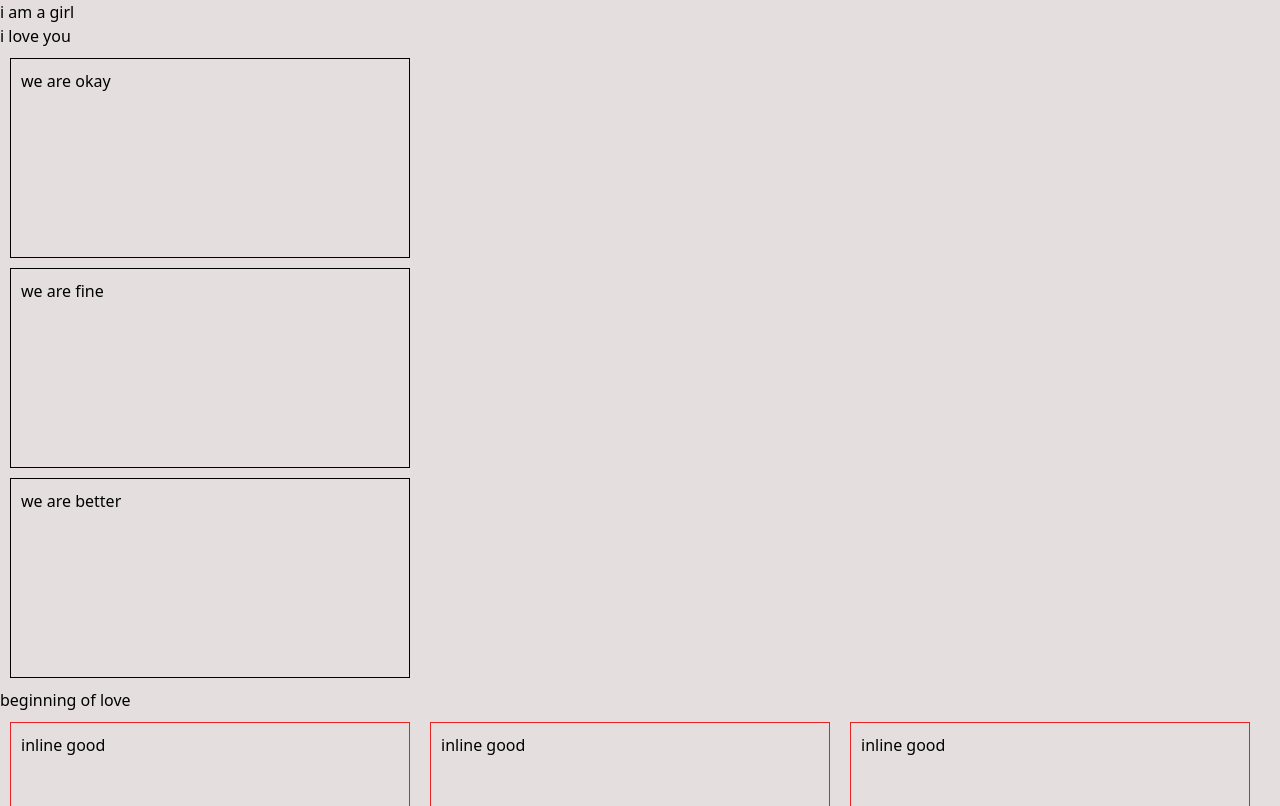
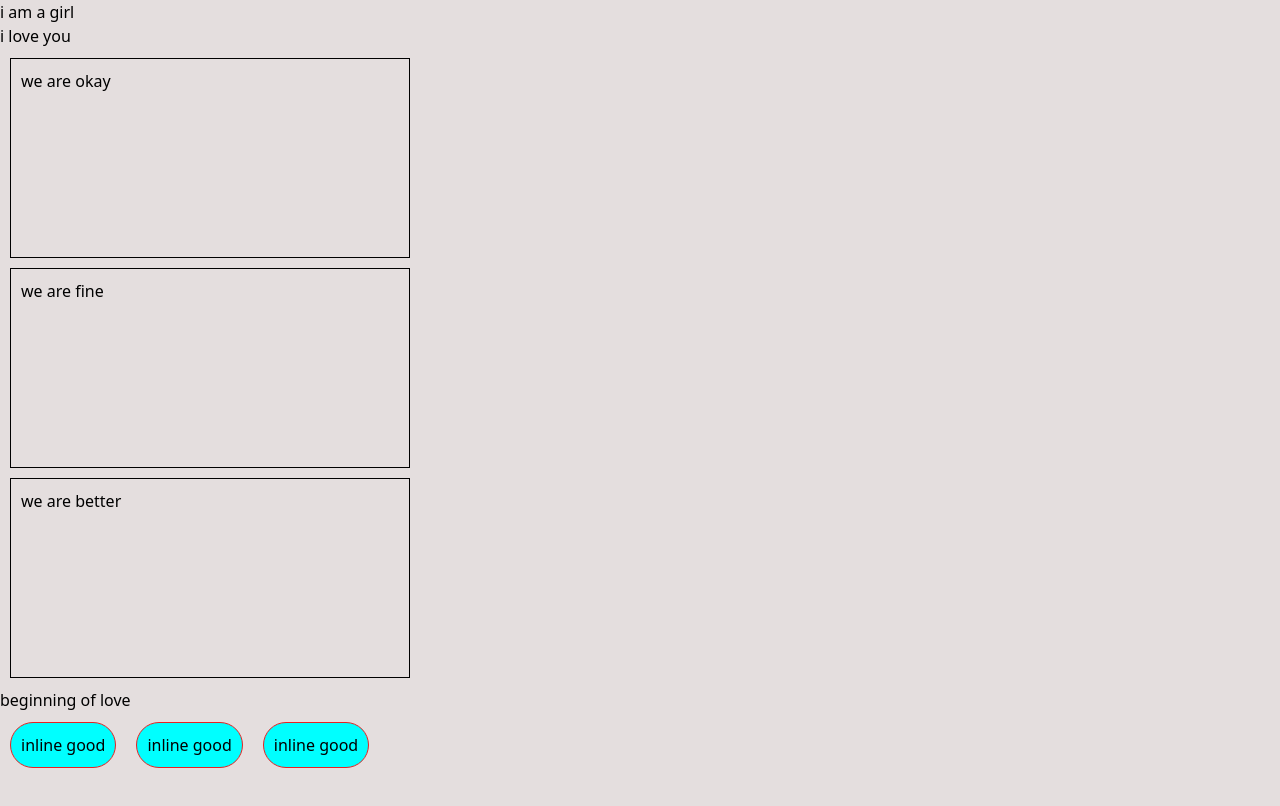
Before and after one commit to Preciousnnebuogor/Online--Store-, a Next.js app: page /tutorial in a window 1280 px wide. Shown: the top 806 px of the page. Built offline with nearby package versions, Linux system fonts and the light colour scheme.

Commit message:
background-color

```diff
--- a/src/components/toturial/css.module.css
+++ b/src/components/toturial/css.module.css
@@ -10,6 +10,7 @@
     margin: 10px;
     border: 1px solid #e82222;
     display: inline-flex;
-    width: 400px;
-    height: 200px;
+    background: #e82222;
+    background-color: aqua;
+    border-radius: 50px;
 }
```
